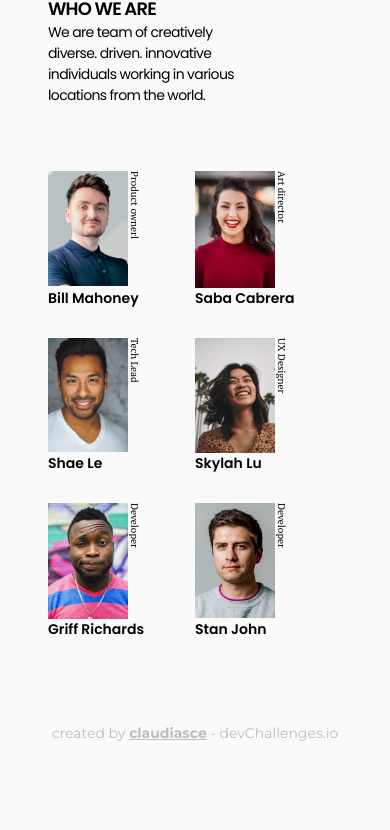
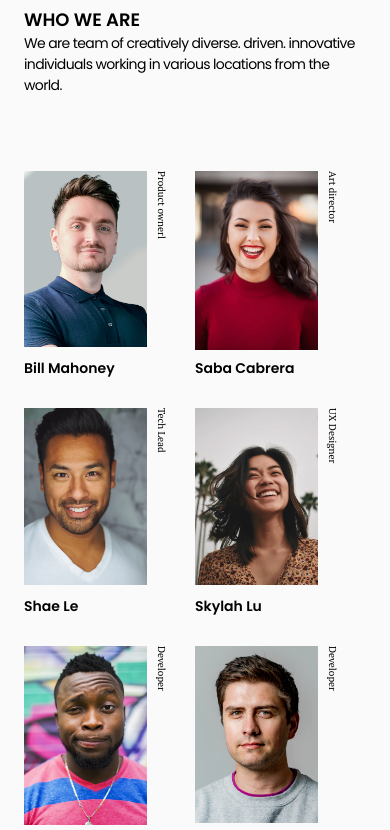
Before and after one commit to claudiasce/my-team-page-challenge, a plain HTML site: page index.html in a window 390 px wide. Shown: the part 101-931 px from the top of the page. Before the commit the page ends 866 px from the top, so only its background shows below. Drawn offline with Linux system fonts and the light colour scheme.

Commit message:
avance diario con mobile

```diff
--- a/styles/main.css
+++ b/styles/main.css
@@ -43,16 +43,16 @@
 body {
     display                 : flex;
     flex-direction          : column;
-    align-content: center;
+    /* align-content           : center; */
     min-height              : 100vh;
     background-color        : var(--bgd-color);
 }
 
 .content-wrapper {
-    width               : calc(100% - 6rem);
+    width               : calc(100% - 3rem);
     max-width           : var(--max-width);
-    margin-left         : 3rem;
-    margin-right        : 3rem;
+    margin-left         : 1.5rem;
+    margin-right        : 1.5rem;
 }
 
 @media screen and (min-width: 1024px) {
@@ -93,7 +93,6 @@ body {
     font-family         : var(--subtitle-font);
     font-size           : var(--subtitle-font-size);
     font-weight         : 600;
-    letter-spacing      : -0.045em;
 }
 
 .page-header p {
@@ -101,7 +100,7 @@ body {
     font-size           : var(--description-font-size);
     font-weight         : 400;
     letter-spacing      : -0.045em;
-    max-width           : 70%;
+    /* max-width           : 100%; */
 }
 
 @media screen and (min-width: 720px) {
@@ -131,29 +130,26 @@ main {
 main .content {
     display                     : grid;
     grid-template-columns       : repeat(2, 1fr);
-    /* grid-template-rows          : repeat(12, 1fr); */
+    grid-template-rows          : repeat(2, 1fr);
     justify-content             : end;
-    /* gap                         : 2rem; */
     padding                     : 2rem 0;
 }
 
-@media screen and (min-width: 720px) {
+ @media screen and (min-width: 720px) {
     main .content {
         grid-template-columns       : repeat(3, 1fr);
     }
 
 }
 
-img {
-    width: 100%;
-}
 
 .card-container {
     display: grid;
-    grid-template-columns: 1fr 20px;
+    grid-template-columns: 1fr 25px;
     grid-template-rows: 1fr 50px;
-    width: 100px;
-    height: 50;
+    gap: 0.5rem;
+    width: 156px;
+    justify-content: end;
 }
 
 main .card-container .card-full-name {
@@ -171,6 +167,10 @@ main .card-container .card-roll {
 
 }
 
+
+main .card-container img {
+    width: 100%;
+}
 
 @media screen and (min-width: 1024px) {
     main .card-container .card-full-name {
```
